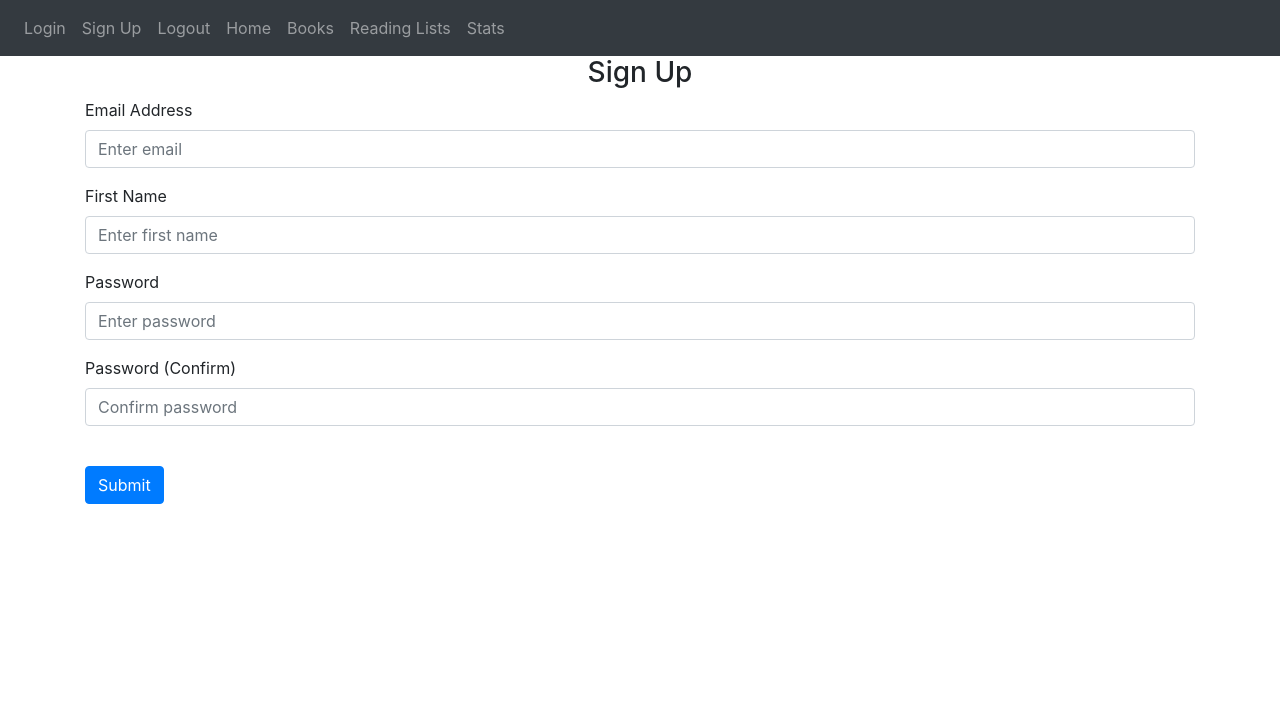
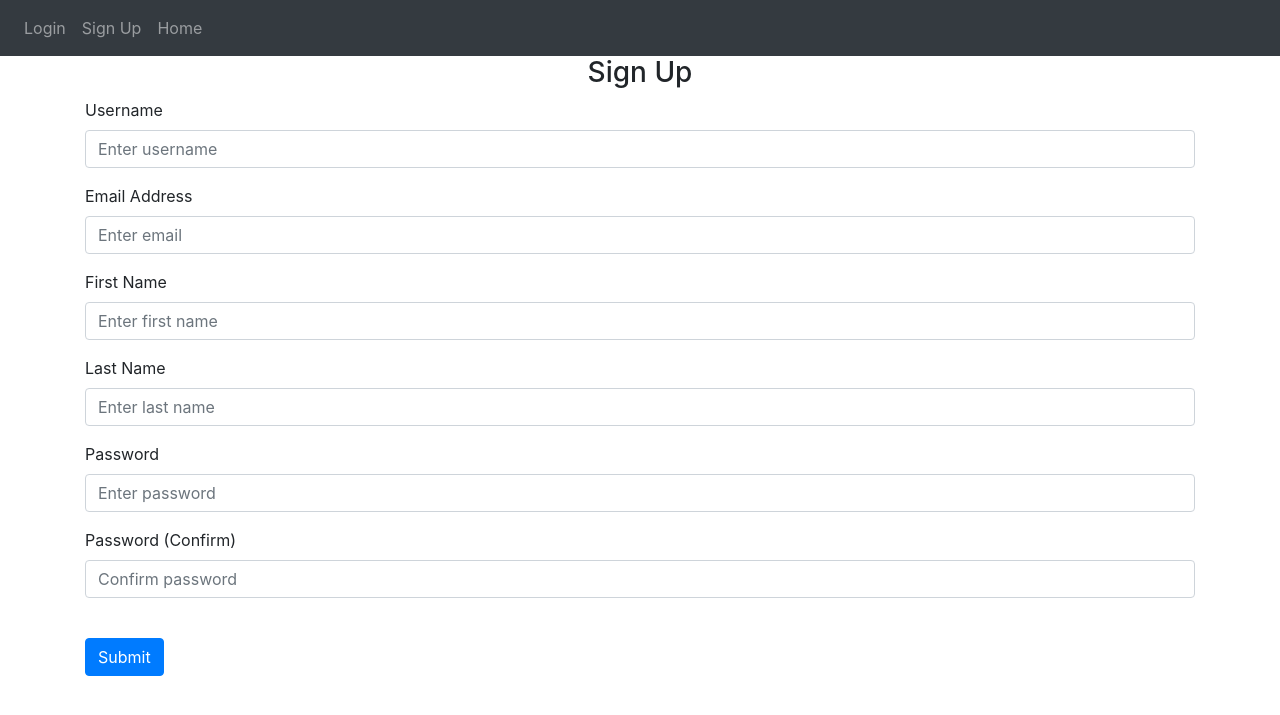
Before and after one commit to izaymelissza/Booktracker, a Flask app: page /sign-up in a window 1280 px wide. Shown: the top 715 px of the page. Run offline with Flask 3, Linux system fonts and the light colour scheme; some libraries are stand-ins or nearby versions.

Commit message:
finishing login and sign up logic

```diff
--- a/website/auth.py
+++ b/website/auth.py
@@ -1,44 +1,67 @@
-from flask import Blueprint, render_template, request, flash
+from flask import Blueprint, render_template, request, flash, redirect, url_for
+from .models import User
+from werkzeug.security import generate_password_hash, check_password_hash
+from . import db
+from flask_login import login_user, login_required, logout_user, current_user
+
 
 auth = Blueprint('auth', __name__)
 
 @auth.route('/login', methods=['GET', 'POST'])
 def login():
-    return render_template("login.html", text="Testing")
+    if request.method == 'POST':
+        username = request.form.get('username')
+        password = request.form.get('password')
+
+        user = User.query.filter_by(username=username).first()
+        if user:
+            if check_password_hash(user.password, password):
+                flash('Logged in successfully!', category='success')
+                login_user(user, remember=True)
+                return redirect(url_for('views.home'))
+            else:
+                flash('Incorrect password, try again.', category='error')
+        else:
+            flash('Username does not exist.', category='error')
+    return render_template("login.html", user=current_user)
 
 @auth.route('/logout')
+@login_required
 def logout():
-    return "<p>Logout</p>"
+    logout_user()
+    return redirect(url_for('auth.login'))
 
 @auth.route('/sign-up', methods=['GET', 'POST'])
 def sign_up():
     if request.method == 'POST':
+        username = request.form.get('username')
         email = request.form.get('email')
-        firstName = request.form.get('firstName')
+        first_name = request.form.get('firstName')
+        last_name = request.form.get('lastName')
         password1 = request.form.get('password1')
         password2 = request.form.get('password2')
 
-        if len(email) < 4:
+        user_email = User.query.filter_by(email=email).first()
+        user = User.query.filter_by(username=username).first()
+
+        if user_email:
+            flash('There is an account already with this email', category='error')
+        elif user:
+            flash('Username already exists.', category='error')
+        elif len(email) < 4:
             flash('Email is not the standard format.', category='error')
-        elif len(firstName) < 2:
+        elif len(first_name) < 2:
             flash('First name must be greater than 1 characters', category='error')
         elif password1 != password2:
             flash('Passwords don\'t match.', category='error')
         elif len(password1) < 7:
             flash('Password must be at least 7 characters', category='error')
         else:
+            new_user = User(username=username, email=email, first_name=first_name, last_name=last_name, password=generate_password_hash(password1, method='pbkdf2:sha256'))
+            db.session.add(new_user)
+            db.session.commit()
+            login_user(user, remember=True)
             flash('Account created!', category='success')
+            return redirect(url_for('views.home'))
 
-    return render_template("sign_up.html")
-
-@auth.route('/books')
-def books():
-    return "<p>Books</p>"
-
-@auth.route('/reading-lists')
-def reading_lists():
-    return "<p>reading lists</p>"
-
-@auth.route('/stats')
-def stats():
-    return "<p>Stats</p>"
+    return render_template("sign_up.html", user=current_user)
--- a/website/templates/base.html
+++ b/website/templates/base.html
@@ -24,13 +24,16 @@
         </button>
         <div class="collapse navbar-collapse" id="navbar">
             <div class="navbar-nav">
+                {% if user.is_authenticated %}
+                <a class="nav-item nav-link" id="logout" href="/logout">Logout</a>
+                <a class="nav-item nav-link" id="books" href="/books">Books</a>
+                <a class="nav-item nav-link" id="reading-lists" href="/reading-lists">Reading Lists</a>
+                <a class="nav-item nav-link" id="stats" href="/stats">Stats</a>
+                {% else %}
                 <a class="nav-item nav-link" id="login" href="/login">Login</a>
                 <a class="nav-item nav-link" id="signUp" href="/sign-up">Sign Up</a>
-                <a class="nav-item nav-link" id="logout" href="/logout">Logout</a>
                 <a class="nav-item nav-link" id="home" href="/home">Home</a>
-                <a class="nav-item nav-link" id="home" href="/books">Books</a>
-                <a class="nav-item nav-link" id="home" href="/reading-lists">Reading Lists</a>
-                <a class="nav-item nav-link" id="home" href="/stats">Stats</a>
+                {% endif %}
             </div>
         </div>
     </nav>
--- a/website/templates/sign_up.html
+++ b/website/templates/sign_up.html
@@ -2,6 +2,16 @@
 {% block content %}
 <form method="POST">
     <h3 align="center">Sign Up</h3>
+    <div class="form-group">
+        <label for="username">Username</label>
+        <input
+            type="text"
+            class="form-control"
+            id="username"
+            name="username"
+            placeholder="Enter username"
+        />
+    </div>
     <div class="form-group">
         <label for="email">Email Address</label>
         <input
@@ -20,6 +30,16 @@
             id="firstName"
             name="firstName"
             placeholder="Enter first name"
+        />
+    </div>
+    <div class="form-group">
+        <label for="lastName">Last Name</label>
+        <input
+            type="text"
+            class="form-control"
+            id="lastName"
+            name="lastName"
+            placeholder="Enter last name"
         />
     </div>
     <div class="form-group">
```
Also changed, not shown: website/__init__.py (+10 -0 lines), website/templates/login.html (+5 -5 lines), website/views.py (+18 -3 lines), instance/database.db.
